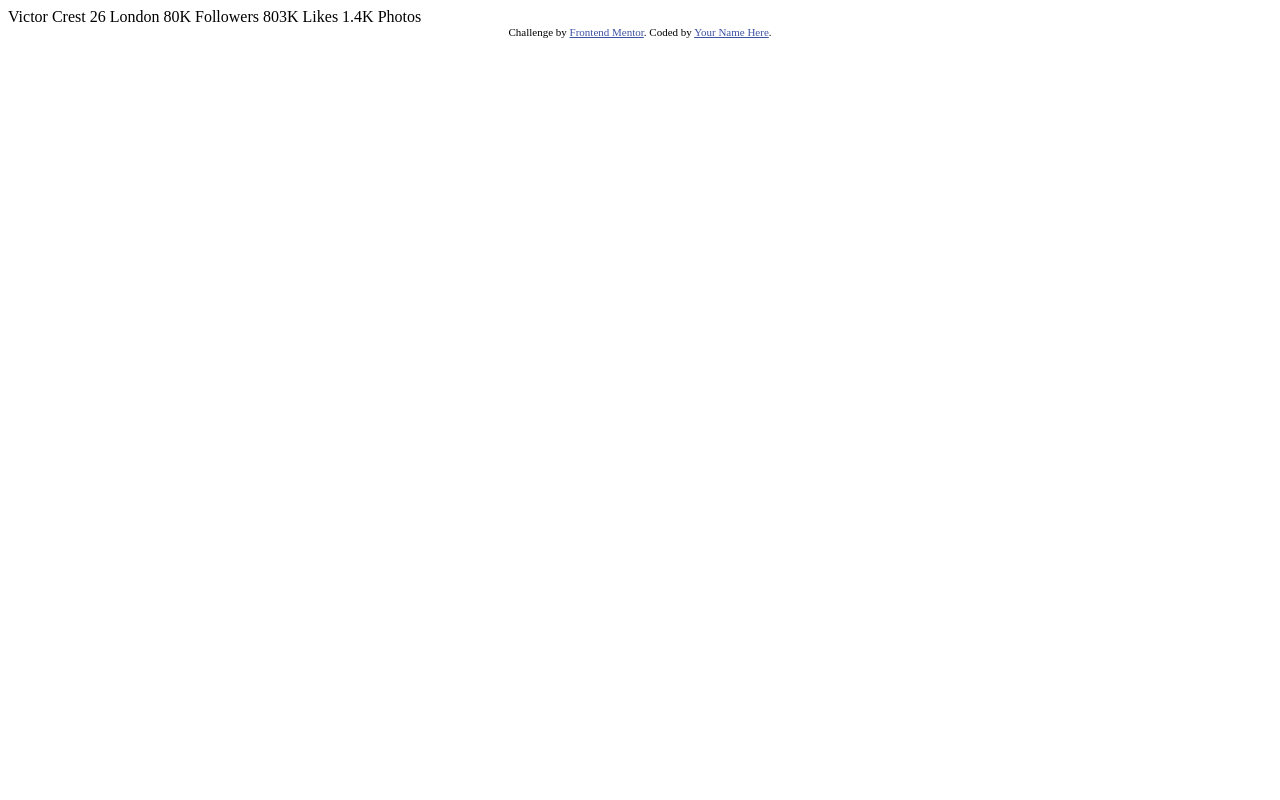
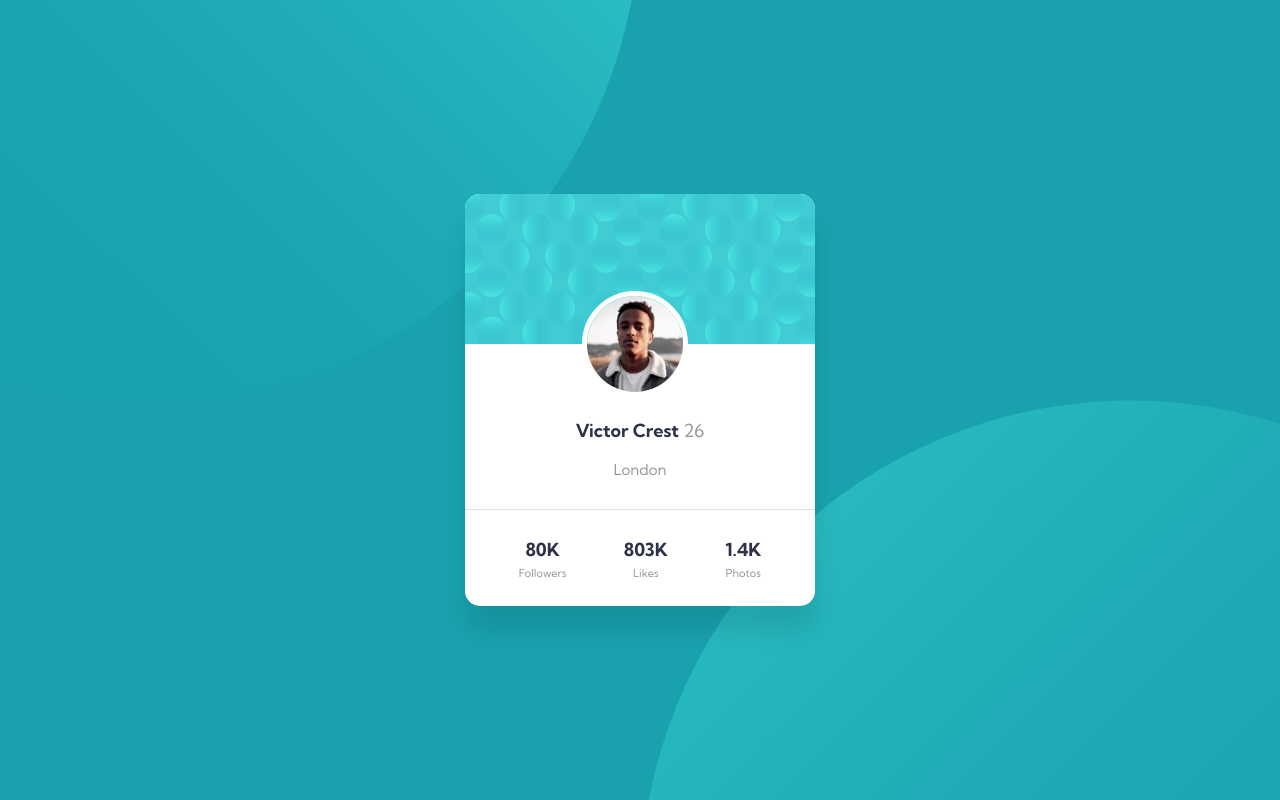
Before and after one commit to DaniCaballero/profile-card-component-main, a plain HTML site: page index.html in a window 1280 px wide. Drawn offline with Linux system fonts and the light colour scheme.

Commit message:
Styles and html code added

```diff
--- a/index.html
+++ b/index.html
@@ -5,31 +5,37 @@
   <meta name="viewport" content="width=device-width, initial-scale=1.0"> <!-- displays site properly based on user's device -->
 
   <link rel="icon" type="image/png" sizes="32x32" href="./images/favicon-32x32.png">
-
+  <link rel="preconnect" href="https://fonts.googleapis.com">
+  <link rel="preconnect" href="https://fonts.gstatic.com" crossorigin>
+  <link href="https://fonts.googleapis.com/css2?family=Kumbh+Sans:wght@400;700&display=swap" rel="stylesheet">
   <title>Frontend Mentor | Profile card component</title>
-
-  <!-- Feel free to remove these styles or customise in your own stylesheet 👍 -->
-  <style>
-    .attribution { font-size: 11px; text-align: center; }
-    .attribution a { color: hsl(228, 45%, 44%); }
-  </style>
+  <link rel="stylesheet" href="style.css">
 </head>
 <body>
-  Victor Crest
-  26
-  London
-
-  80K
-  Followers
-
-  803K
-  Likes
-
-  1.4K
-  Photos
-  <div class="attribution">
-    Challenge by <a href="https://www.frontendmentor.io?ref=challenge" target="_blank">Frontend Mentor</a>.
-    Coded by <a href="#">Your Name Here</a>.
-  </div>
+  <main class="outer-container">
+    <div class="profile-card">
+      <img src="images/bg-pattern-card.svg" alt="Pattern" class="profile-card-pattern">
+      <div class="profile-img-container">
+        <img src="images/image-victor.jpg" alt="Profile picture" class="profile-card-img">
+      </div>
+      <p class="profile-card-info"><span id="name">Victor Crest</span> 26</p>
+      <p id="city-name">London</p>
+      <hr/>
+      <div class="flex-container">
+        <div class="flex-items">
+          <p class="stats">80K</p>
+          <p class="stats-names">Followers</p>
+        </div>
+        <div class="flex-items">
+          <p class="stats">803K</p>
+          <p class="stats-names">Likes</p>
+        </div>
+        <div class="flex-items">
+          <p class="stats">1.4K</p>
+          <p class="stats-names">Photos</p>
+        </div>
+      </div>
+    </div>
+  </main>
 </body>
 </html>
--- /dev/null
+++ b/style.css
@@ -0,0 +1,89 @@
+body {
+    background-color: hsl(185, 75%, 39%);
+    background-image: url(./images/bg-pattern-top.svg), url(./images/bg-pattern-bottom.svg);
+    background-repeat: no-repeat, no-repeat;
+    background-position: right 50vw bottom 50vh, left 50vw top 50vh;
+    padding: 0;
+    margin: 0;
+    font-family: 'Kumbh Sans', sans-serif;
+    font-size: 18px;
+    color: hsl(0, 0%, 59%);
+    min-height: 100vh;
+}
+
+.outer-container {
+    padding: 0px;
+    display: flex;
+    align-items: center;
+    justify-content: center;
+    height: 100vh;
+}
+
+.profile-card {
+    background-color: white;
+    position: relative;
+    width: 350px;
+    border-radius: 15px;
+    text-align: center;
+    overflow: hidden;
+    padding-bottom: 15px;
+    box-shadow: 1px 25px 25px rgba(0,0,0,0.1);
+}
+
+.profile-card-pattern {
+    width: 100%;
+    height: 150px;
+}
+
+.profile-card-info {
+    margin-top: 70px;
+}
+
+.profile-img-container {
+    position: absolute;
+    width: 96px;
+    height: 96px;
+    border-radius: 50%;
+    border: 5px solid white;
+    overflow: hidden;
+    margin-top: -58px;
+    left: 50%;
+    margin-left: -58px;
+}
+
+.profile-card-img {
+    width: 100%;
+}
+
+.flex-container {
+    padding: 0 25px;
+    display: flex;
+    justify-content: space-around;
+}
+
+#name {
+    color: hsl(229, 23%, 23%);
+    font-weight: 700;
+}
+
+.stats {
+    color: hsl(229, 23%, 23%);
+    font-weight: 700;
+    margin-bottom: 0;
+}
+
+.stats-names {
+    margin-top: 5px;
+    font-size: 11px;
+}
+
+#city-name {
+    font-size: 15px;
+    margin: 0;
+    margin-bottom: 30px;
+}
+
+hr {
+    border-color: rgb(245, 238, 238);
+    opacity: 0.3;
+}
```
